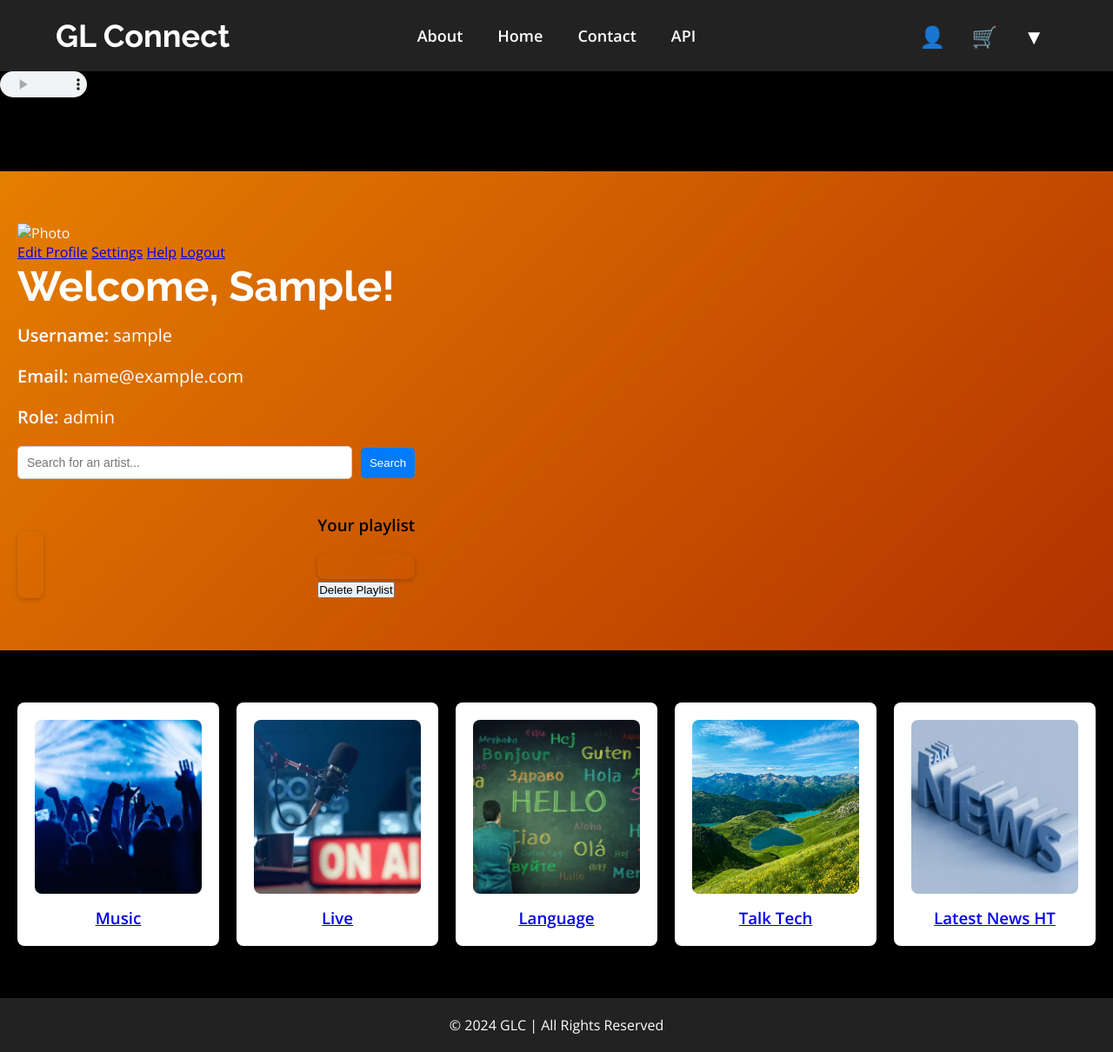
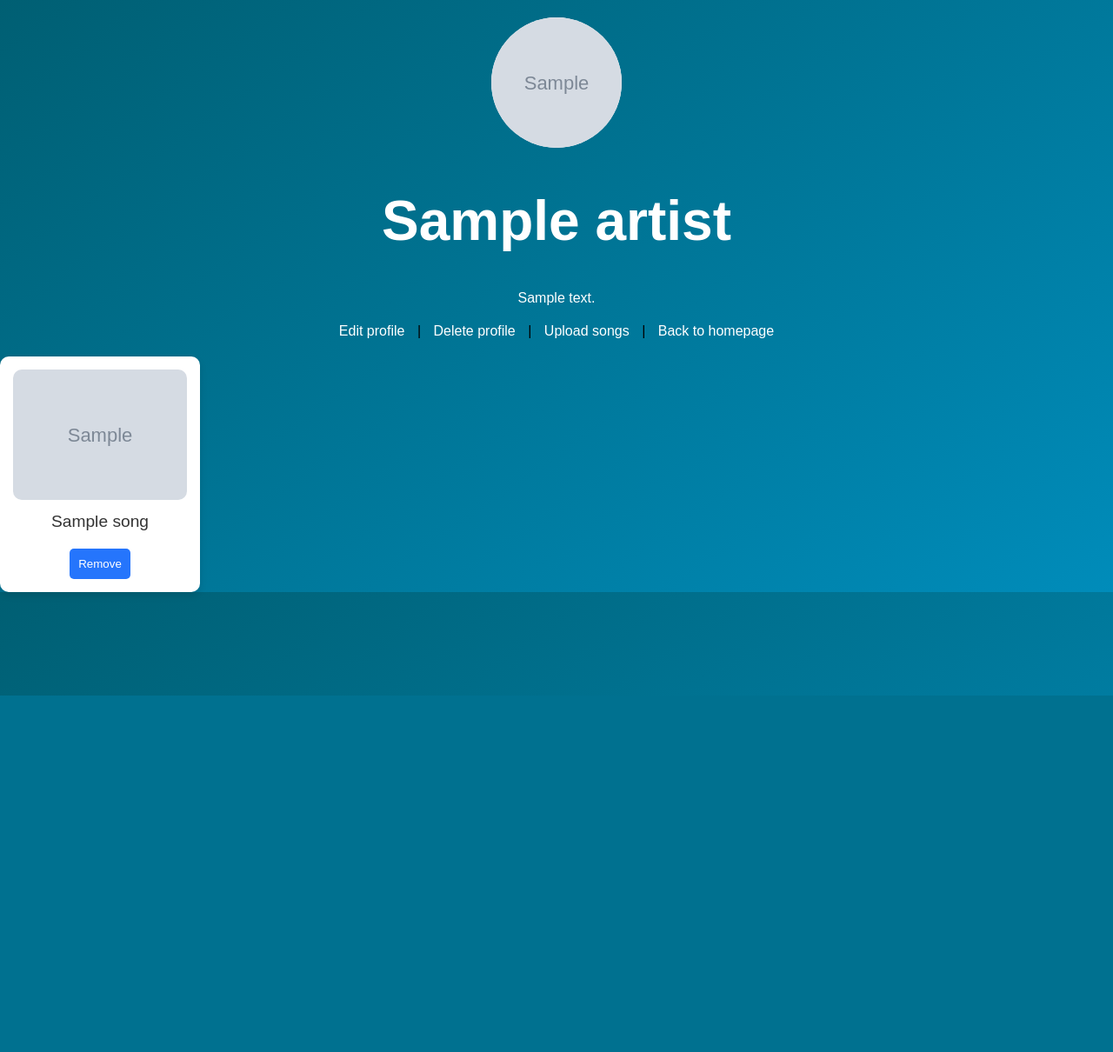
Before and after one commit to dniyomukiza/music, a Flask app: page /music/artist_profile in a window 1280 px wide. Shown: the whole page at 87% size. After the commit the page ends 800 px from the top, so only its background shows below. Run offline with Flask 3, Linux system fonts and the light colour scheme; a user stored in the database is signed in; tables that the repository leaves empty hold one stand-in row (values such as "Sample post"); grey boxes marked "Sample" are stand-in pictures.

Commit message:
complete profiles

```diff
--- a/glconnect/artists.py
+++ b/glconnect/artists.py
@@ -146,4 +146,69 @@ def upload_song():
 @music.route("/artist_profile")
 @login_required
 def artist_profile():
-    return render_template("artists.html", user=current_user)
+    artist = current_user.artist_profile
+
+    if not artist:
+        return redirect(url_for("routes.index"))
+
+    # Get songs uploaded by the artist (via artist_id)
+    uploaded_songs = Song.query.filter_by(artist_id=artist.artist_id)
+
+    # Get songs where the artist name appears in the 'artist' string (e.g., "John ft Sarah")
+    featured_songs = Song.query.filter(Song.artist.ilike(f"%{artist.artist_name}%"))
+
+    # Merge both queries and avoid duplicates by song ID
+    all_songs = {song.id: song for song in uploaded_songs.union(featured_songs)}.values()
+
+    return render_template("artists.html", user=current_user, artist=artist, songs=all_songs)
+
+
+from flask import flash, redirect, url_for
+
+@music.route("/delete_song/<int:song_id>", methods=["POST"])
+@login_required
+def delete_song(song_id):
+    # Get the song
+    song = Song.query.get(song_id)
+
+    if not song:
+        flash("Song not found.")
+        return redirect(url_for("music.artist_profile"))
+
+    # Check if the logged-in user is the artist who uploaded the song
+    if song.artist_id != current_user.artist_profile.artist_id:
+        flash("You do not have permission to delete this song.")
+        return redirect(url_for("music.artist_profile"))
+
+    # Delete the song from the database
+    db.session.delete(song)
+    db.session.commit()
+
+    flash("Song deleted successfully!")
+    return redirect(url_for("music.artist_profile"))
+
+@music.route('/delete-profile', methods=['POST'])
+@login_required
+def delete_profile():
+    artist = Artist.query.filter_by(user_id=current_user.user_id).first()
+
+    if not artist:
+        flash("Profile not found.", "warning")
+        return redirect(url_for('routes.index'))
+
+    # Remove associated songs from the database
+    songs = Song.query.filter_by(artist_id=artist.artist_id).all()
+    for song in songs:
+        db.session.delete(song)
+
+    # Delete the artist profile
+    db.session.delete(artist)
+
+    try:
+        db.session.commit()
+        flash("Your profile and all associated data have been deleted.", "success")
+        return redirect(url_for('routes.index'))  # Redirect to home or another page
+    except Exception as e:
+        db.session.rollback()
+        flash(f"An error occurred: {e}", "danger")
+        return redirect(url_for('routes.index'))
--- a/glconnect/routes1.py
+++ b/glconnect/routes1.py
@@ -115,6 +115,11 @@ def login():
             flash('Login successful!', 'success')
             if user.role=="blogger":
                 return redirect(url_for('blog.blogpost'))
+            elif user.role=="artist":
+                return redirect(url_for('music.artist_profile'))
+            elif user.role=="writer":
+                return redirect(url_for('writer.profile'))
+
             else:
                 return redirect(url_for('prof.profile'))
         else:
--- a/glconnect/templates/artists.html
+++ b/glconnect/templates/artists.html
@@ -1,69 +1,43 @@
-{% extends "base.html" %}
+<!DOCTYPE html>
+<html lang="en">
+<head>
+    <meta charset="UTF-8">
+    <meta name="viewport" content="width=device-width, initial-scale=1.0">
+    <title>{{ artist.artist_name }} - Profile</title>
+    <link rel="stylesheet" href="{{ url_for('static', filename='artist.css') }}">
+</head>
+<body>
 
-{% block salutation %}
-<div class="profile-container">
-    <div class="profile-icon-container">
-        <div class="profile-dropdown">
-            <label for="fileInput">
-                <img id="profileImage" class="profile-pic"
-                    src="{{ url_for('static', filename='uploads/' + user.profile_picture) if user.profile_picture else '' }}"
-                    alt="Photo">
-            </label>
-            <input type="file" id="fileInput" style="display: none;" accept="image/*" onchange="uploadImage(event)">
-            <div class="dropdown-content">
-                <a href="{{ url_for('prof.edit_profile') }}">Edit Profile</a>
-                <a href="{{ url_for('settings.index') }}">Settings</a>
-                <a href="{{ url_for('help.index') }}">Help</a>
-                <a href="{{ url_for('auth.logout') }}" class="logout-btn">Logout</a>
-            </div>
+    <div class="hero">
+        <img src="{{ url_for('static', filename='images/' + artist.profile_pic) }}" class="profile-pic">
+        <h1 class="artist-name">{{ artist.artist_name }}</h1>
+        <p class="bio">{{ artist.bio }}</p>
+        <div class="follow-links">
+            <a href="#">Edit profile</a>
+            <span> | </span>
+            <a href="{{ url_for('music.delete_profile') }}">Delete profile</a>
+            <span> | </span>
+            <a href="{ {url_for('music.upload_song') }}">Upload songs</a>
+            <span> | </span>
+            <a href="{{ url_for('routes.index') }}">Back to homepage</a>
         </div>
+
     </div>
 
-    <h2>Welcome, {{ user.first_name }}!</h2>
-    <link rel="stylesheet" href="{{ url_for('static', filename='profile.css') }}">
-
-    <div class="profile-details">
-        <p><strong>Username:</strong> {{ user.username }}</p>
-        <p><strong>Email:</strong> {{ user.email }}</p>
-        <p><strong>Role:</strong> {{ user.role }}</p>
+    <div class="songs">
+        {% for song in songs %}
+        <div class="song-card">
+            <img src="{{ url_for('static', filename='images/' + (song.cover_image if song.cover_image else 'default.jpg')) }}" class="song-cover">
+            <p class="song-title">{{ song.name }}</p>
+            <form action="{{ url_for('music.delete_song', song_id=song.id) }}" method="POST">
+                <button type="submit" class="btn delete-song-btn">Remove</button>
+            </form>
+        </div>
+        {% else %}
+        <p>No songs found.</p>
+        {% endfor %}
     </div>
 
-    {% if user.role == 'artist' %}
-    <div class="upload-container">
-        <form action="{{ url_for('music.upload_song') }}" method="POST" enctype="multipart/form-data">
-            <input type="text" name="song_name" placeholder="Song Name" required>
-            <input type="text" name="artist_name" value="{{ user.username }}" readonly>
-            <input type="file" name="song_file" accept="audio/mp3" required>
-            <button type="submit" class="btn upload-btn">Upload</button>
-        </form>
-    </div>
-    {% endif %}
 
-    <div class="search-playlist-container">
-        <div class="search-bar">
-            <input type="text" id="searchInput" placeholder="Search for an artist...">
-            <button class="btn" onclick="searchArtist()">Search</button>
-        </div>
-
-        <div id="searchResults" class="results-container"></div>
-
-        <div class="playlist-container">
-            <h3 style="color: black;">Your playlist</h3>
-            <div id="playlistResults" class="results-container"></div>
-            <button class="btn delete-playlist-btn" onclick="deletePlaylist()">Delete Playlist</button>
-        </div>
-    </div>
-</div>
-
-<script>
-// Function to handle image upload
-function uploadImage(event) {
-    let file = event.target.files[0];
-    if (file) {
-        let reader = new FileReader();
-        reader.onload = e => document.getElementById("profileImage").src = e.target.result;
-        reader.readAsDataURL(file);
-    }
-}
-</script>
-{% endblock %}
+</body>
+</html>
--- a/glconnect/templates/base.html
+++ b/glconnect/templates/base.html
@@ -31,9 +31,9 @@
                     <li>
                         <a href="#" id="dropdownButton">▼</a>
                         <div class="dropdown-menu" id="dropdownMenu">
-                            <a href="#">Artists</a>
-                            <a href="#">Writers</a>
-                            <a href="#">Bloggers</a>
+                            <a href="{{ url_for('routes1.register') }}">Artists</a>
+                            <a href="{{ url_for('routes1.register') }}">Writers</a>
+                            <a href="{{ url_for('routes1.register') }}">Bloggers</a>
                         </div>
                     </li>
                 </ul>
```
